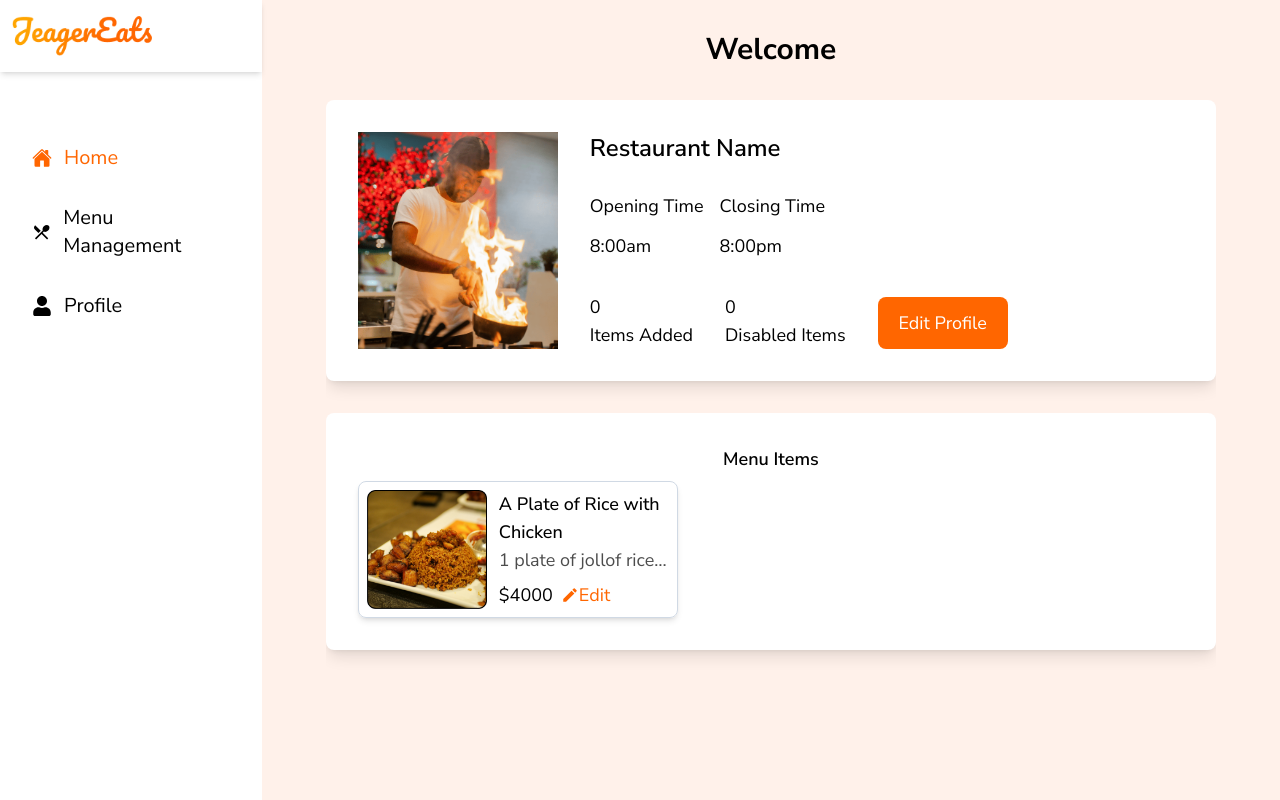
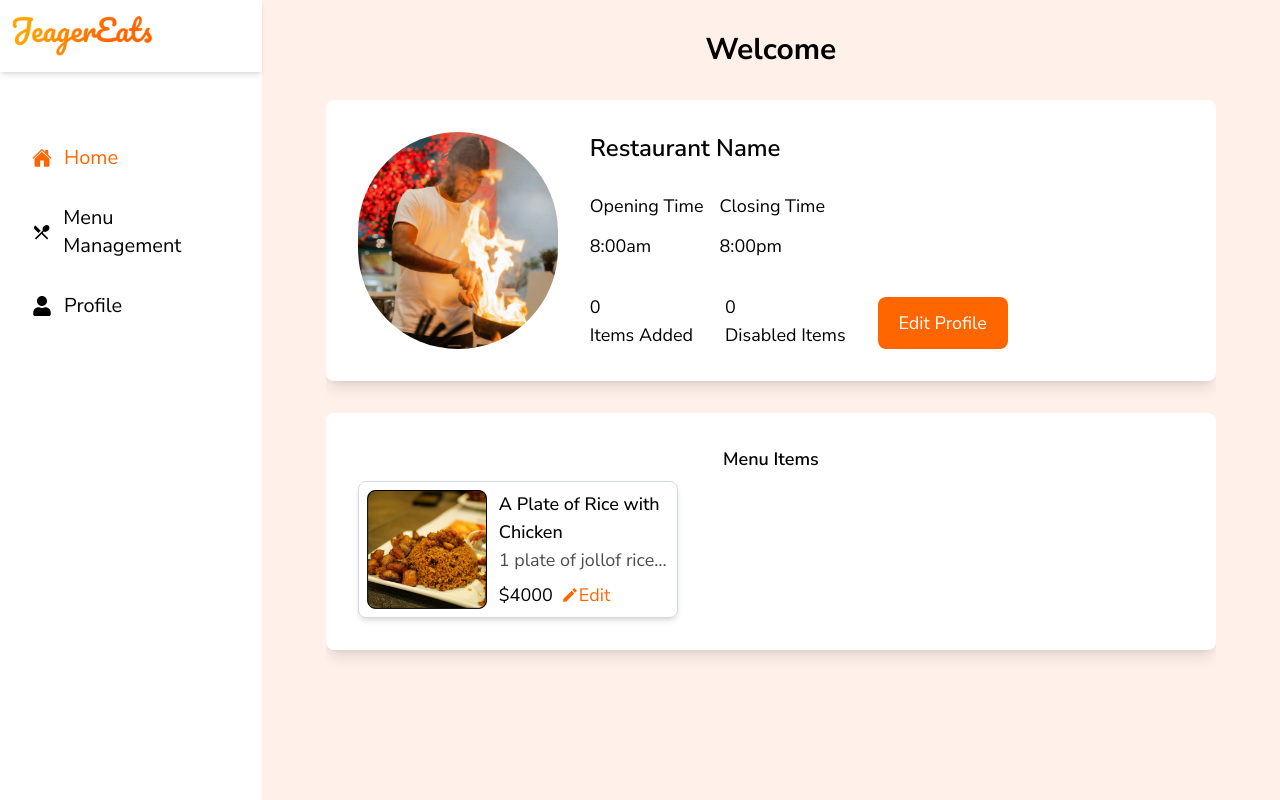
Before and after one commit to JerryJeager/JeagerEats, a Next.js app in the folder frontend/: page /dashboard/vendor in a window 1280 px wide. Built offline with nearby package versions, Linux system fonts and the light colour scheme; no server answers.

Commit message:
minor update on vendor dashbaord

```diff
--- a/frontend/src/app/dashboard/vendor/page.tsx
+++ b/frontend/src/app/dashboard/vendor/page.tsx
@@ -4,12 +4,27 @@ import profile from "../../../../public/assets/chef.png";
 import Link from "next/link";
 import { MdEdit } from "react-icons/md";
 import item from "../../../../public/assets/jollof.png";
-import { useEffect } from "react";
+import { useEffect, useState } from "react";
 import axios from "axios";
 import { BASE_URL } from "@/data";
 import { getCookie } from "@/actions/handleCookies";
 
 const VendorDashboard = () => {
+  const [restaurantData, setRestaurantData] = useState({
+    name: "Restaurant Name",
+    profile_img: null,
+    opening_time: "8:00am",
+    closing_time: "8:00pm",
+  });
+
+  const formatTime = (time: string): string => {
+    const [hour, minute] = time.split(":");
+    const intHour = parseInt(hour, 10);
+    const isPM = intHour >= 12;
+    const formattedHour = intHour > 12 ? intHour - 12 : intHour || 12;
+    return `${formattedHour}:${minute}${isPM ? "pm" : "am"}`;
+  };
+
   useEffect(() => {
     const getRestaurantData = async () => {
       try {
@@ -19,29 +34,48 @@ const VendorDashboard = () => {
             Authorization: `Bearer ${accessToken?.value}`,
           },
         });
-        console.log(res.data);
+        const data = res.data;
+
+        setRestaurantData({
+          name: data.name || "Restaurant Name",
+          profile_img: data.profile_img || null,
+          opening_time: data.opening_time
+            ? formatTime(data.opening_time.slice(11, 16)) // Extract and format
+            : "8:00am",
+          closing_time: data.closing_time
+            ? formatTime(data.closing_time.slice(11, 16)) // Extract and format
+            : "8:00pm",
+        });
       } catch (error) {
-        console.log(error);
+        console.error("Error fetching restaurant data:", error);
       }
     };
+
     getRestaurantData();
   }, []);
+
   return (
     <section className="mt-8">
       <h2 className="font-bold text-2xl md:text-3xl text-center">Welcome</h2>
-      <div className="rounded-lg w-full mt-8 p-4 md:p-8 shadow-lg bg-white  h-full md:text-lg ">
+      <div className="rounded-lg w-full mt-8 p-4 md:p-8 shadow-lg bg-white h-full md:text-lg">
         <div className="flex gap-8">
-          <Image src={profile} alt="profile image" width={200} />
+          <Image
+            src={restaurantData.profile_img || profile}
+            alt="profile image"
+            width={200}
+            height={200}
+            className="rounded-full"
+          />
           <div className="flex flex-col gap-3">
-            <h3 className="text-2xl font-semibold">Restaurant Name</h3>
+            <h3 className="text-2xl font-semibold">{restaurantData.name}</h3>
             <div className="flex gap-4 mt-4">
               <div className="flex flex-col gap-3">
                 <p>Opening Time</p>
-                <p>8:00am</p>
+                <p>{restaurantData.opening_time}</p>
               </div>
               <div className="flex flex-col gap-3">
                 <p>Closing Time</p>
-                <p>8:00pm</p>
+                <p>{restaurantData.closing_time}</p>
               </div>
             </div>
             <div className="flex gap-8 mt-auto">
@@ -63,7 +97,7 @@ const VendorDashboard = () => {
           </div>
         </div>
       </div>
-      <div className="rounded-lg w-full mt-8 p-4 md:p-8 shadow-lg bg-white  h-full md:text-lg ">
+      <div className="rounded-lg w-full mt-8 p-4 md:p-8 shadow-lg bg-white h-full md:text-lg">
         <div className="">
           <p className="text-center font-semibold">Menu Items</p>
           <div className="mt-2">
```
